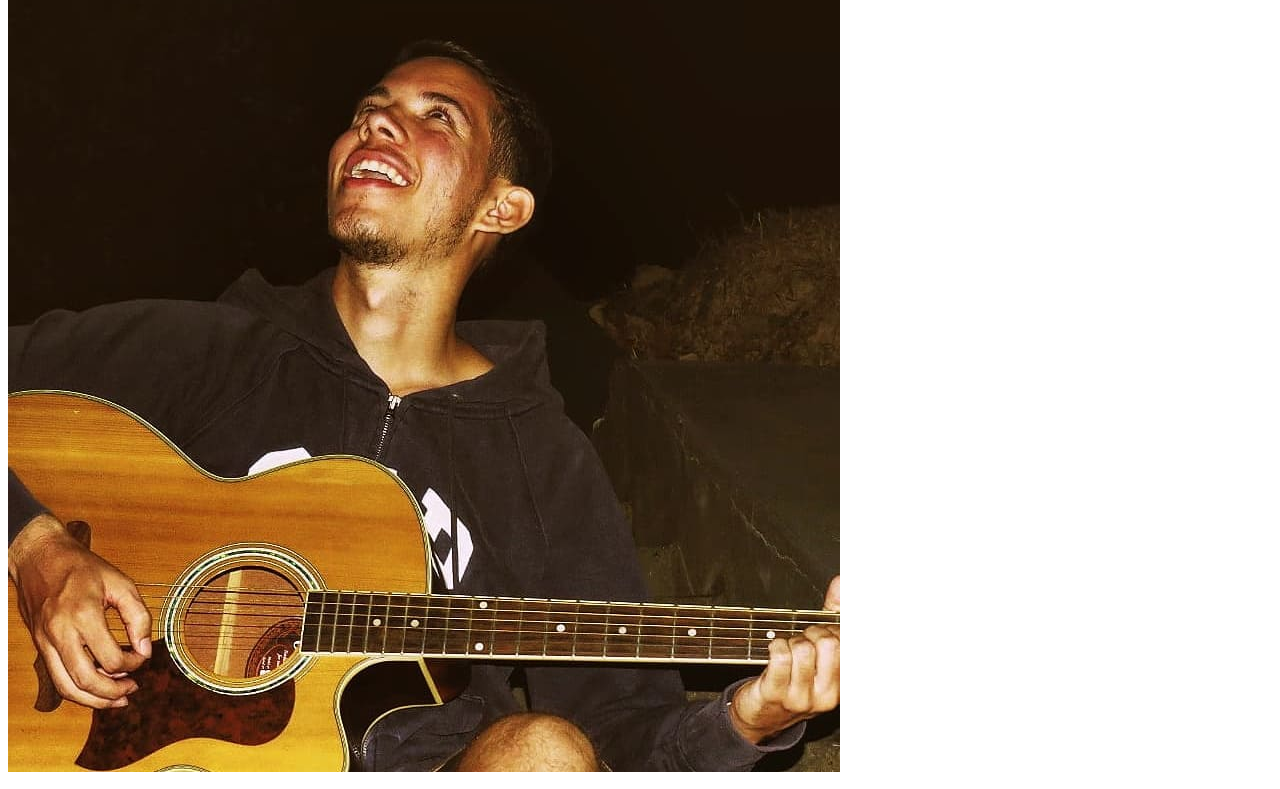
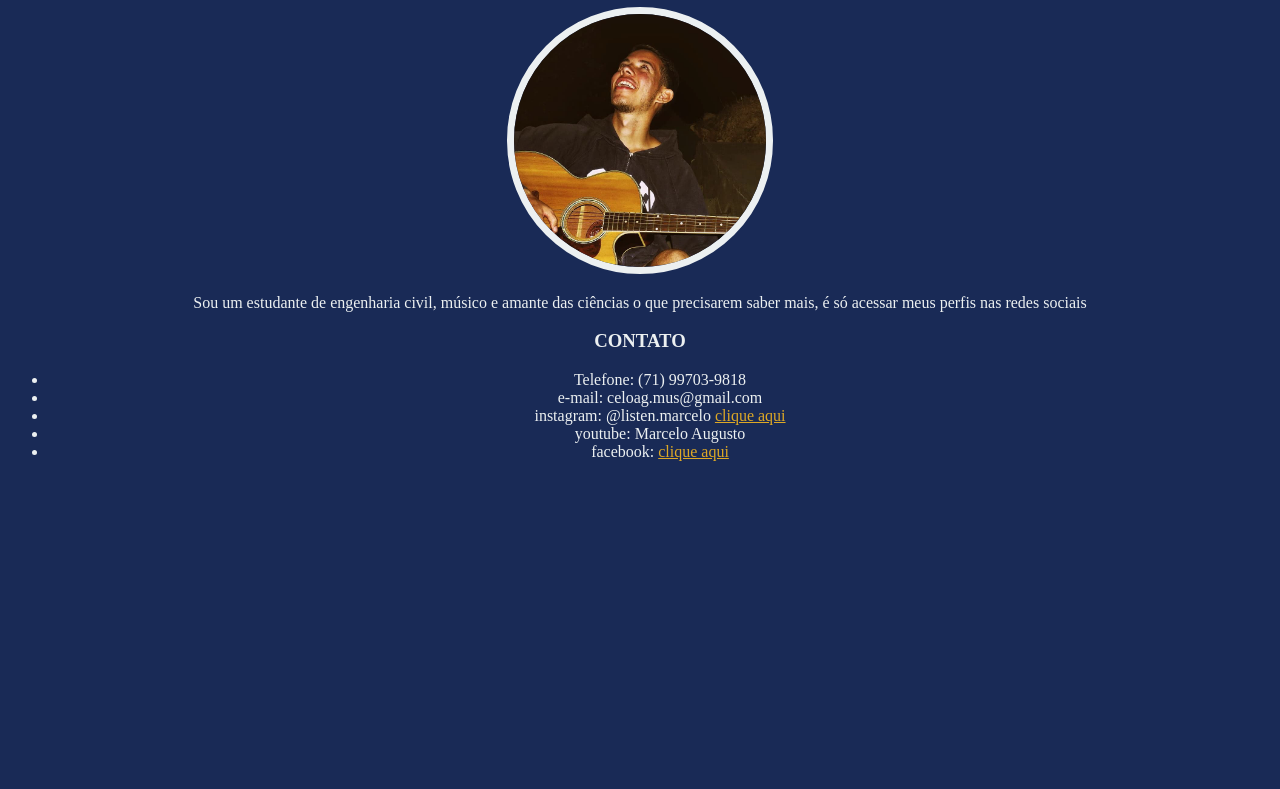
Before and after one commit to listenmarcelo/me, a plain HTML site: page index.html in a window 1280 px wide. Shown: the part 140-929 px from the top of the page. After the commit the page ends 800 px from the top, so only its background shows below. Drawn offline with Linux system fonts and the light colour scheme.

Commit message:
realizando as tarefas das issues #1 #2 e #3

```diff
--- a/index.html
+++ b/index.html
@@ -7,9 +7,10 @@
     <title>Marcelo Augusto</title>
     <meta name="author" content="Marcelo Augusto">
     <meta name="description" content="Primeira atividade do curso de desenvolvimento">
+    <link rel="stylesheet" href="me.css">
 </head>
 <body>
-    <header>
+    <header class="intro">
        <h1>Olá, eu sou Marcelo Augusto</h1>
        <img src="foto.jpg" alt="Marcelo c/ violão">
        <!-- alt é para adicionar a descrição da imagem, quando está não aparecer -->
--- /dev/null
+++ b/me.css
@@ -0,0 +1,19 @@
+.intro{
+    color:#ecf0f1;
+    text-align: center;
+    margin-top: 7%
+}
+
+.intro img{
+    border-radius: 50%;
+    max-width: 20%;
+    max-height: 20%;
+    border: 7px solid #ecf0f1;
+}
+
+body{
+    background-color: #192a56;
+}
+a{
+    color:#DDA826
+}
```
